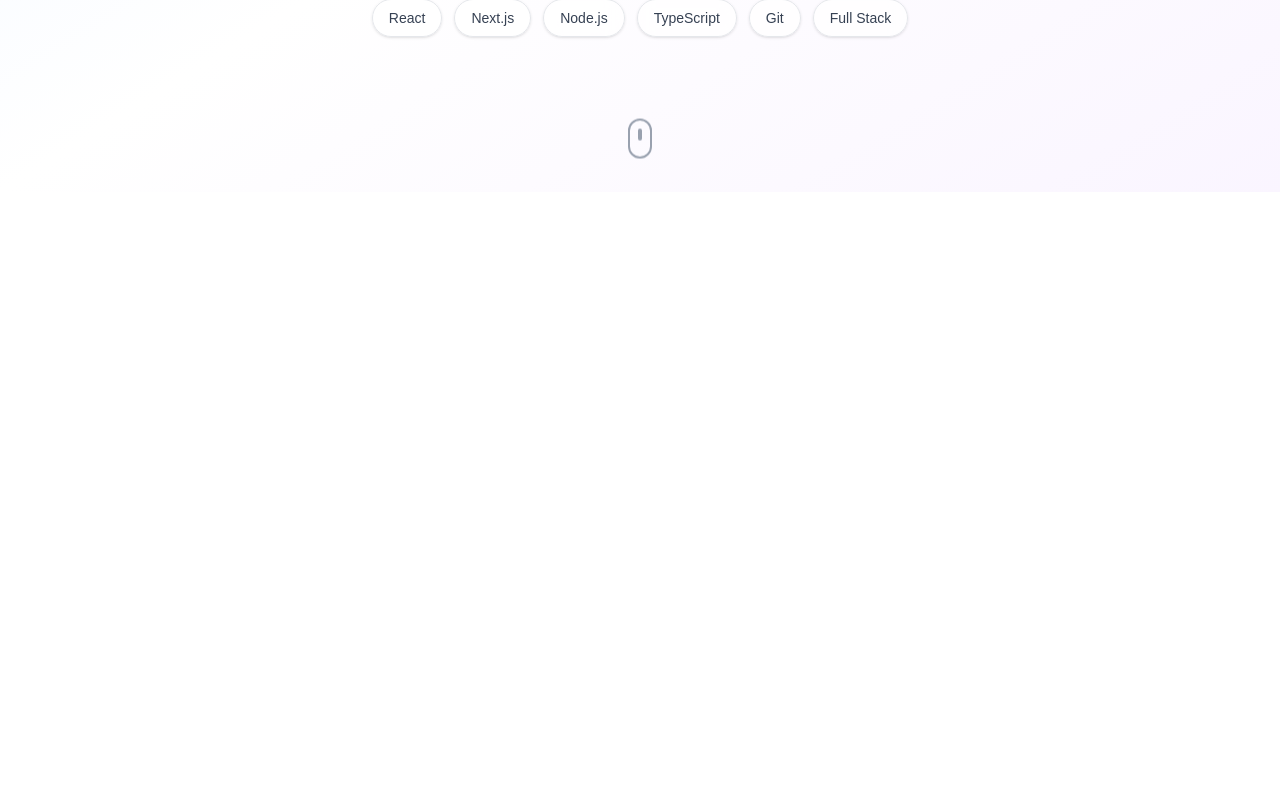
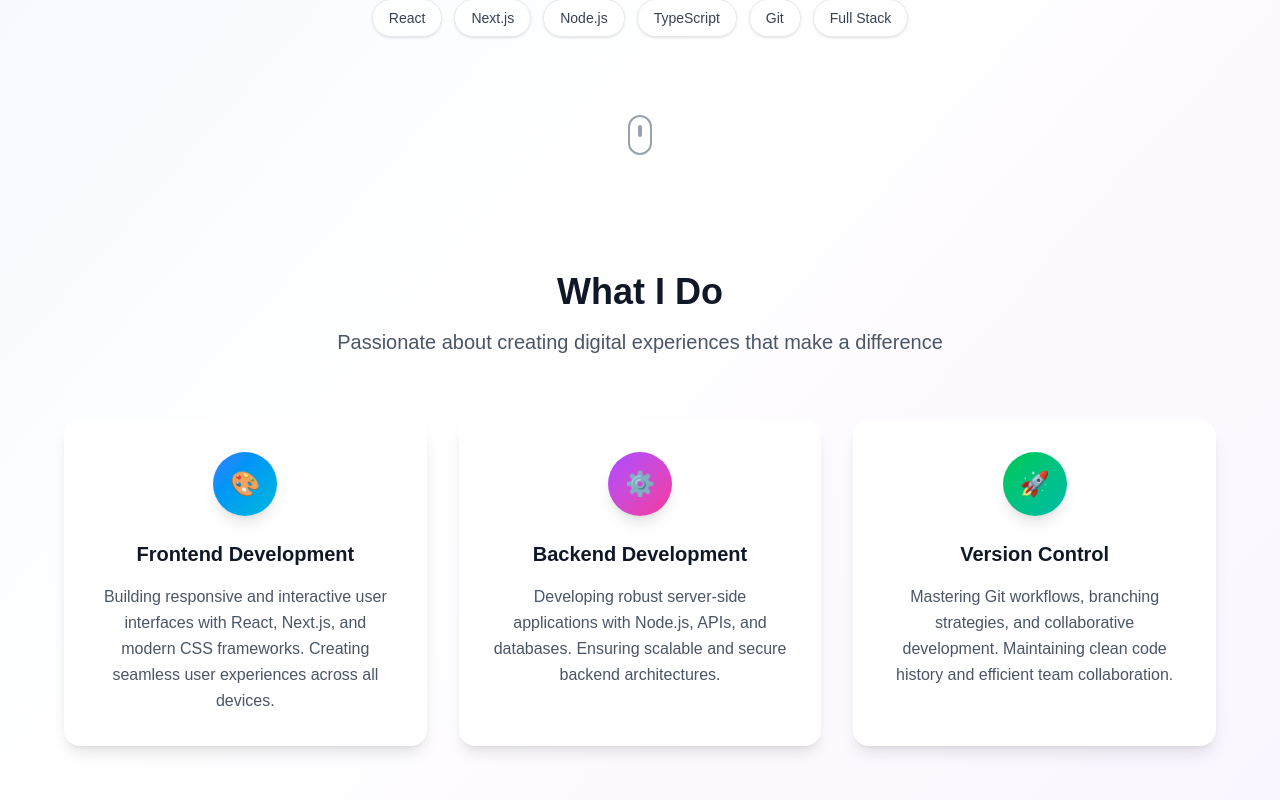
Before and after one commit to prashantbhoite123/Demo-repo-1, a Next.js app in the folder frontend/: page / in a window 1280 px wide. Shown: the part 608-1408 px from the top of the page. Before the commit the page ends 800 px from the top, so only its background shows below. Built offline with nearby package versions, Linux system fonts and the light colour scheme.

Commit message:
Add card in home page

```diff
--- a/frontend/src/app/page.tsx
+++ b/frontend/src/app/page.tsx
@@ -1,3 +1,5 @@
+import Card from '../component/Card';
+
 export default function Home() {
   return (
     <div className="min-h-screen bg-gradient-to-br from-blue-50 via-white to-purple-50">
@@ -53,6 +55,44 @@ export default function Home() {
           </div>
         </div>
       </div>
+
+      {/* Cards Section */}
+      <div className="py-20 px-4">
+        <div className="max-w-6xl mx-auto">
+          <div className="text-center mb-16">
+            <h2 className="text-4xl font-bold text-gray-900 mb-4">What I Do</h2>
+            <p className="text-xl text-gray-600 max-w-2xl mx-auto">
+              Passionate about creating digital experiences that make a difference
+            </p>
+          </div>
+
+          <div className="grid md:grid-cols-3 gap-8">
+            <Card
+              title="Frontend Development"
+              description="Building responsive and interactive user interfaces with React, Next.js, and modern CSS frameworks. Creating seamless user experiences across all devices."
+              icon="🎨"
+              gradient="from-blue-500 to-cyan-500"
+              delay="100ms"
+            />
+
+            <Card
+              title="Backend Development"
+              description="Developing robust server-side applications with Node.js, APIs, and databases. Ensuring scalable and secure backend architectures."
+              icon="⚙️"
+              gradient="from-purple-500 to-pink-500"
+              delay="200ms"
+            />
+
+            <Card
+              title="Version Control"
+              description="Mastering Git workflows, branching strategies, and collaborative development. Maintaining clean code history and efficient team collaboration."
+              icon="🚀"
+              gradient="from-green-500 to-teal-500"
+              delay="300ms"
+            />
+          </div>
+        </div>
+      </div>
     </div>
   )
 }
```
